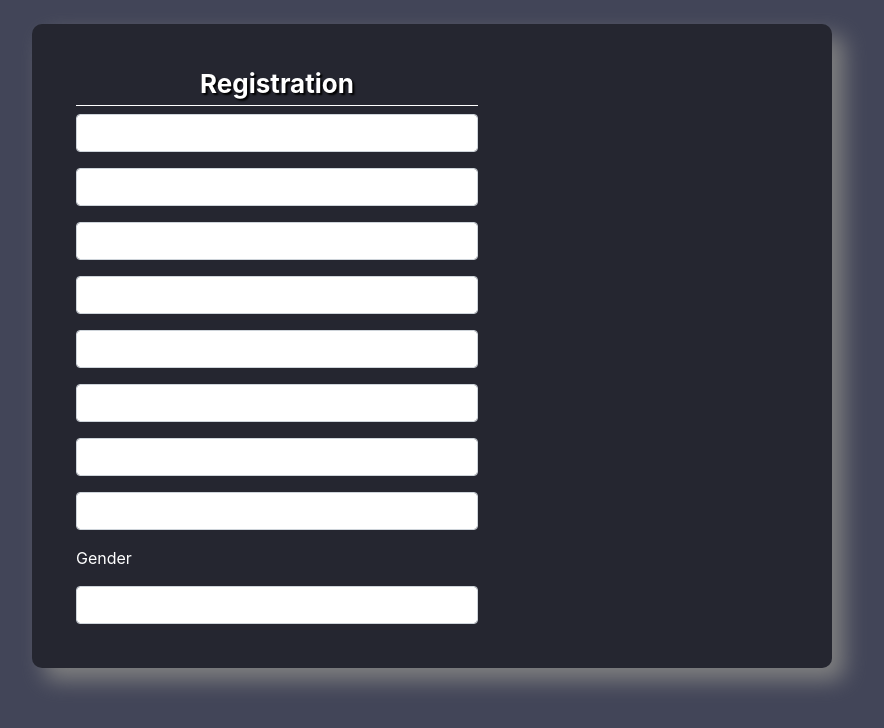
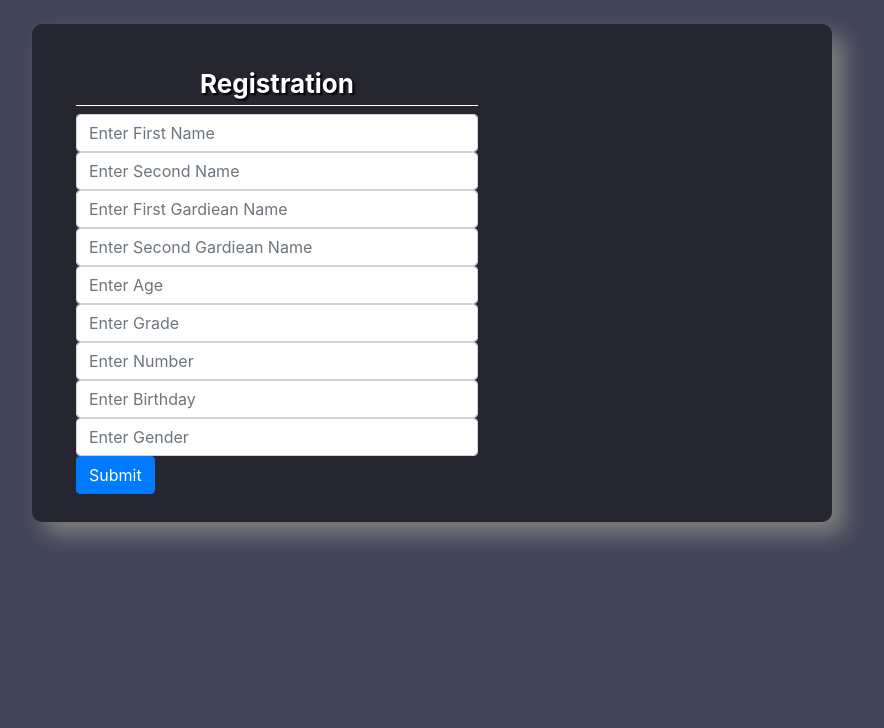
Before and after one commit to Judy0817/Login-Page-Firebase, a plain HTML site: page profile.html in a window 1280 px wide. Shown: the whole page, without its empty margins (44-928 px from the left). Drawn offline with nearby package versions, Linux system fonts and the light colour scheme; no server answers.

Commit message:
Final Commit

```diff
--- a/profile.html
+++ b/profile.html
@@ -14,78 +14,58 @@
     <section class="Form my-4 mx-5">
         <div class="container">
             <div class="row no-gutters">
-
                 <div class="col-lg-7 px-3 pt-3">
-         <h1 class="font-weight-bold ">Registration</h1>
-
+                    <h1 class="font-weight-bold">Registration</h1>
                     <div class="form-row">
                         <div class="col-lg-12">
-
-                     <p id="enterFirstName" class="form-control form-control"></p>
+                            <input type="text" id="enterFirstName" class="form-control" placeholder="Enter First Name" >
                         </div>
                     </div>
-
                     <div class="form-row">
                         <div class="col-lg-12">
-
-                     <p id="enterSecondName" class="form-control form-control"></p>
+                            <input type="text" id="enterSecondName" class="form-control" placeholder="Enter Second Name" >
                         </div>
                     </div>
-
                     <div class="form-row">
                         <div class="col-lg-12">
-
-                    <p id="enterFirstGName" class="form-control form-control"></p>
+                            <input type="text" id="enterFirstGName" class="form-control" placeholder="Enter First Gardiean Name" >
                         </div>
                     </div>
-
                     <div class="form-row">
                         <div class="col-lg-12">
-
-                    <p id="enterSecondGName" class="form-control form-control"></p>
+                            <input type="text" id="enterSecondGName" class="form-control" placeholder="Enter Second Gardiean Name">
                         </div>
                     </div>
-
                     <div class="form-row">
                         <div class="col-lg-12">
-
-                    <p id="enterAge" class="form-control form-control"></p>
+                            <input type="text" id="enterAge" class="form-control" placeholder="Enter Age">
                         </div>
                     </div>
-
                     <div class="form-row">
                         <div class="col-lg-12">
-
-                    <p id="enterGrade" class="form-control form-control"></p>
+                            <input type="text" id="enterGrade" class="form-control" placeholder="Enter Grade">
                         </div>
                     </div>
-
                     <div class="form-row">
                         <div class="col-lg-12">
-
-                    <p id="enterNumber" class="form-control form-control"></p>
+                            <input type="text" id="enterNumber" class="form-control" placeholder="Enter Number">
                         </div>
                     </div>
-
-
                     <div class="form-row">
                         <div class="col-lg-12">
-
-                    <p id="enterBirth" class="form-control form-control"></p>
+                            <input type="text" id="enterBirth" class="form-control" placeholder="Enter Birthday">
                         </div>
                     </div>
-
                     <div class="form-row">
                         <div class="col-lg-12">
-                    <p class="word">Gender<br>
-
-                    <p id="enterGender" class="form-control form-control"></p>
+                            <input type="text" id="enterGender" class="form-control" placeholder="Enter Gender">
                         </div>
                     </div>
-
-
-
-
+                    <div class="form-row">
+                        <div class="col-lg-12">
+                            <button type="button" class="btn btn-primary" onclick="getdata()">Submit</button>
+                        </div>
+                    </div>
                 </div>
             </div>
         </div>
@@ -136,35 +116,24 @@
     });
 
 
-function getdata(uid)
-  {
-    const user=auth.currentUser;
-    //const uid=user.uid;
-    get(ref(db,'Student/'+uid))
-    .then((snapshot)=>{
-
-        var firstName=snapshot.val().FirstName;
-        var secondName=snapshot.val().SecondName;
-        var firstGName=snapshot.val().FirstGName;
-        var secondGName=snapshot.val().SecondGName;
-        var age=snapshot.val().Age;
-        var grade=snapshot.val().Grade;
-        var number=snapshot.val().Number;
-        var birthday=snapshot.val().Birthday;
-        var gender=snapshot.val().Gender;
-
-
-        document.getElementById('enterFirstName').innerHTML=firstName;
-        document.getElementById('enterSecondName').innerHTML=secondName;
-        document.getElementById('enterFirstGName').innerHTML=firstGName;
-        document.getElementById('enterSecondGName').innerHTML=secondGName;
-        document.getElementById('enterAge').innerHTML=age;
-        document.getElementById('enterGrade').innerHTML=grade;
-        document.getElementById('enterNumber').innerHTML=number;
-        document.getElementById('enterBirth').innerHTML=birthday;
-        document.getElementById('enterGender').innerHTML=gender;
-
+    function getdata(uid) {
+            const user = auth.currentUser;
+            get(ref(db, 'Student/' + uid))
+                .then((snapshot) => {
+                    const data = snapshot.val();
+                    document.getElementById('enterFirstName').value = data.FirstName;
+                    document.getElementById('enterSecondName').value = data.SecondName;
+                    document.getElementById('enterFirstGName').value = data.FirstGName;
+                    document.getElementById('enterSecondGName').value = data.SecondGName;
+                    document.getElementById('enterAge').value = data.Age;
+                    document.getElementById('enterGrade').value = data.Grade;
+                    document.getElementById('enterNumber').value = data.Number;
+                    document.getElementById('enterBirth').value = data.Birthday;
+                    document.getElementById('enterGender').value = data.Gender;
                 })
+                .catch((error) => {
+                    console.error("Error reading data: ", error);
+                });
         }
 
       </script>
```
Also changed, not shown: student.html (+2 -2 lines), teacher.html (+1 -1 lines). Lines whose indentation alone changed are shown as unchanged.
